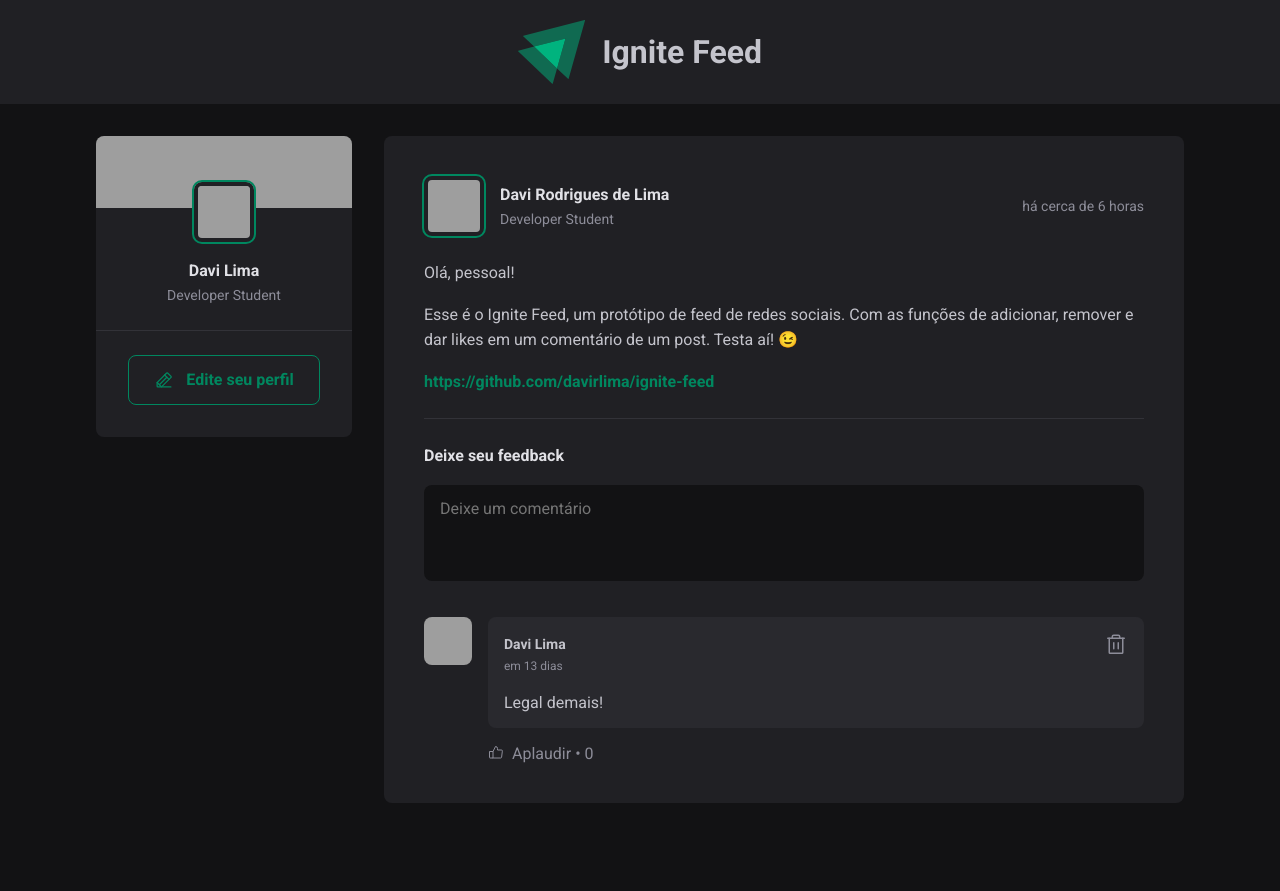
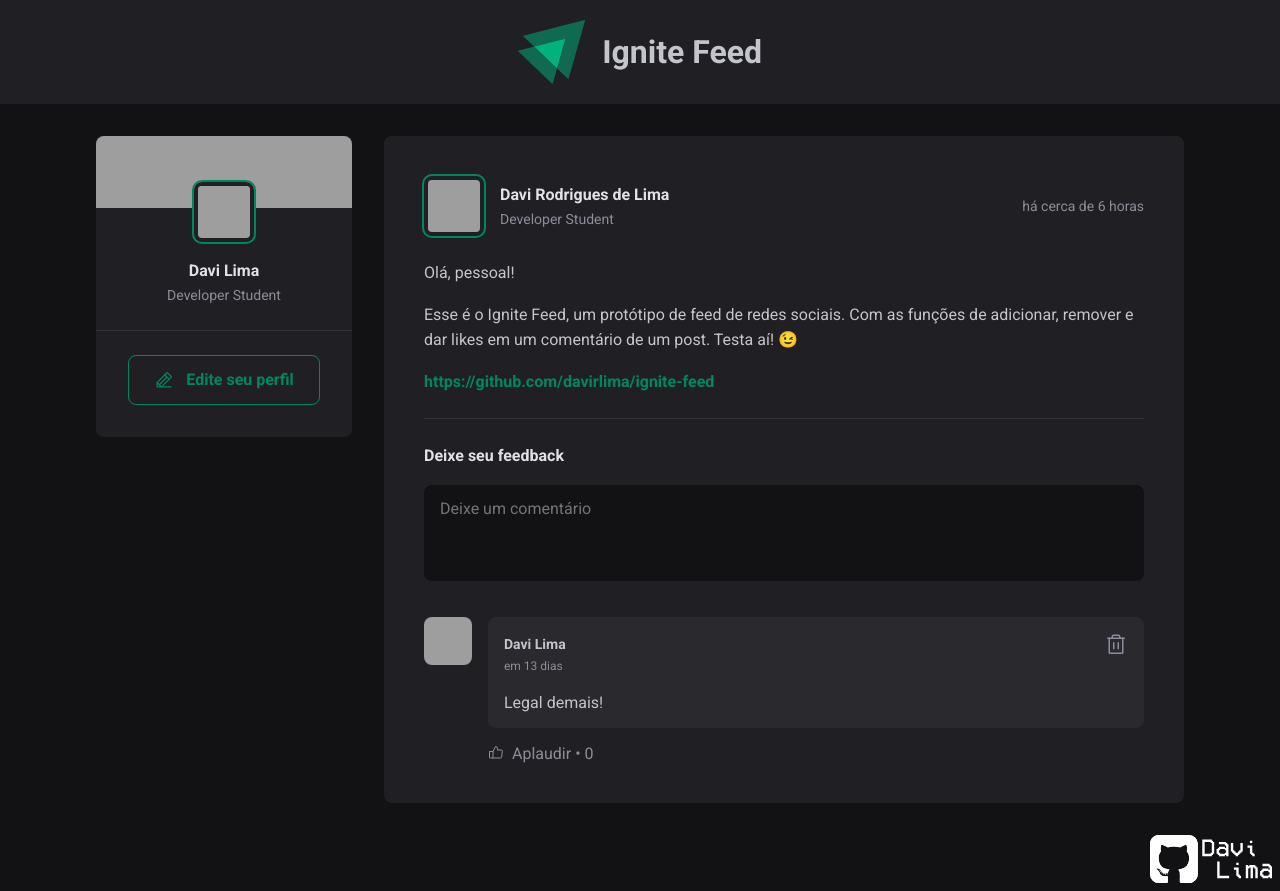
Before and after one commit to davirlima/ignite-feed, a React (Vite) app: page / in a window 1280 px wide. Before the commit the page ends 835 px from the top, so only its background shows below. Built offline with nearby package versions, Linux system fonts and the light colour scheme; grey boxes are pictures that could not be loaded.

Commit message:
Adicionando footer

```diff
--- a/src/App.module.css
+++ b/src/App.module.css
@@ -6,6 +6,7 @@
   grid-template-columns: 256px 1fr;
   gap: 2rem;
   align-items: flex-start;
+  min-height: calc(100vh - (4rem + (2 * 1.25rem)) - (3rem + 0.5rem) - 4rem);
 }
 
 @media (max-width: 768px) {
--- a/src/App.tsx
+++ b/src/App.tsx
@@ -4,6 +4,7 @@ import { Post } from "./components/Post";
 
 import "./global.css";
 import styles from "./App.module.css";
+import { Footer } from "./components/Footer";
 
 const posts = [
   {
@@ -45,6 +46,7 @@ export function App() {
           })}
         </main>
       </div>
+      <Footer />
     </div>
   );
 }
--- /dev/null
+++ b/src/components/Footer.module.css
@@ -0,0 +1,26 @@
+.footer {
+  height: 3rem;
+  margin-bottom: 0.5rem;
+  margin-right: 0.5rem;
+  display: flex;
+  justify-content: flex-end;
+}
+
+.footer img {
+  height: 100%;
+}
+
+/* footer {
+  display: flex;
+  align-items: flex-end;
+  justify-content: flex-end;
+  height: 3rem;
+  margin-top: 2rem;
+  margin-bottom: 0.5rem;
+  margin-right: 0.5rem;
+}
+
+footer a,
+footer a img {
+  height: 100%;
+} */
--- /dev/null
+++ b/src/components/Footer.tsx
@@ -0,0 +1,12 @@
+import styles from "./Footer.module.css";
+import mySymbol from "../assets/mySymbol.svg";
+
+export function Footer() {
+  return (
+    <footer className={styles.footer}>
+      <a href="https://github.com/davirlima" target="_blank">
+        <img src={mySymbol} />
+      </a>
+    </footer>
+  );
+}
```
Also changed, not shown: src/assets/mySymbol.svg (added).
